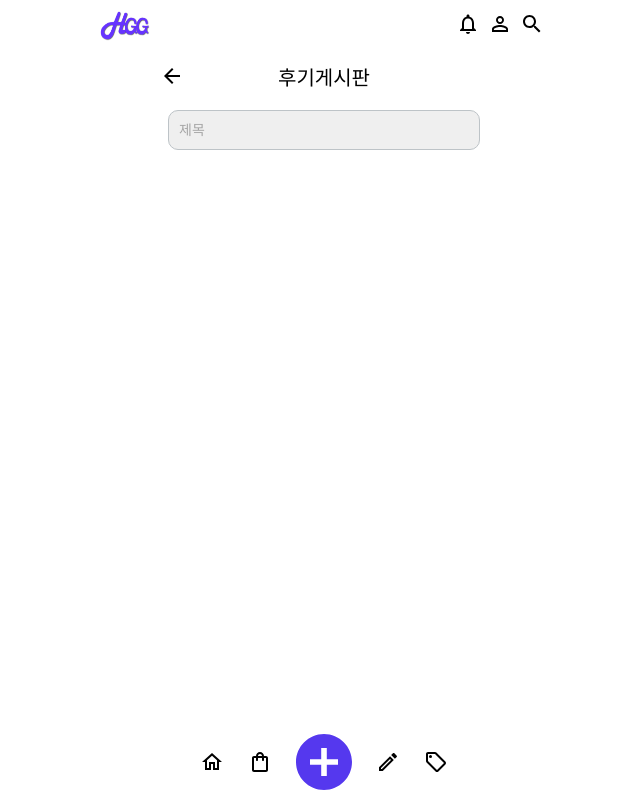
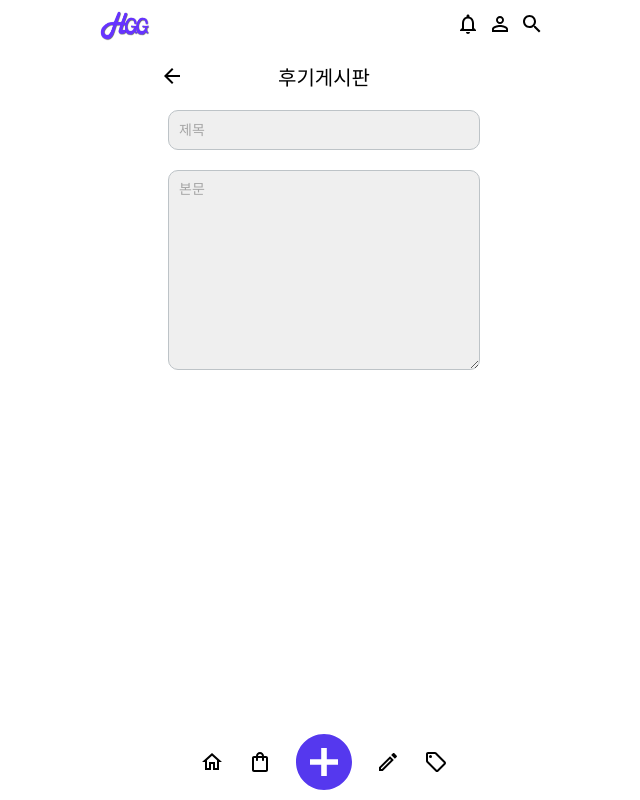
Before and after one commit to jiwongut/HGG2.0, a React (Create React App) app in the folder frontend/: page /review/post in a window 1280 px wide. Shown: the whole page, without its empty margins (316-956 px from the left). Built offline with nearby package versions, Linux system fonts and the light colour scheme.

Commit message:
0722 ...

```diff
--- a/frontend/src/routes/Register/1/register1.style.js
+++ b/frontend/src/routes/Register/1/register1.style.js
@@ -6,7 +6,7 @@ import { Box } from './Box';
 import { Label } from './Label';
 import axios from 'axios';
 
-const Button = styled.button`
+export const Button = styled.button`
   height: 40px;
   width: 206px;
   border-radius: 10px;
--- /dev/null
+++ b/frontend/src/routes/review/reviewPost.css
@@ -0,0 +1,22 @@
+textarea {
+width: 312px;
+height: 200px;
+background-color: #efefef;
+border-radius: 10px;
+border: 1px solid #bdc3c7;
+padding-left: 10px;
+font-size: 16px;
+transition: 0.1s linear;
+}
+
+textarea::-moz-focus-inner {
+    border: 1px solid #7f8c8d;
+    transition: 0.1s linear;
+    outline: none;
+}
+
+textarea::placeholder {
+    opacity: 0.6;
+    font-size: 14px;
+    padding-top: 5px;
+}
--- a/frontend/src/routes/review/reviewPost.js
+++ b/frontend/src/routes/review/reviewPost.js
@@ -1,10 +1,20 @@
 import styled from 'styled-components';
-// import PostButton from '../../components/Button';
+import './reviewPost.css'
 import Container from '../../components/Container';
 import BackwardTitleBox from '../Mypage/Home/BackwardTitleBox';
 import Header from '../../components/Header';
 import Navigation from '../../components/Navigation';
 import Form from '../Register/Form/index';
+
+
+export const FormBox = styled.div`
+  width: 100%;
+  height: 40px;
+  display: flex;
+  justify-content: center;
+  align-items: center;
+  padding-top: 120px;
+`;
 
 function ReviewPost() {
   return (
@@ -12,7 +22,10 @@ function ReviewPost() {
       <Header />
       <BackwardTitleBox title="후기게시판" />
       <Form placeholder={"제목"}/>
-
+      <FormBox>
+        <textarea placeholder='본문' />
+      </FormBox>
+      {/* <Button>제출하기</Button> */}
       <Navigation />
     </Container>
   );
```
